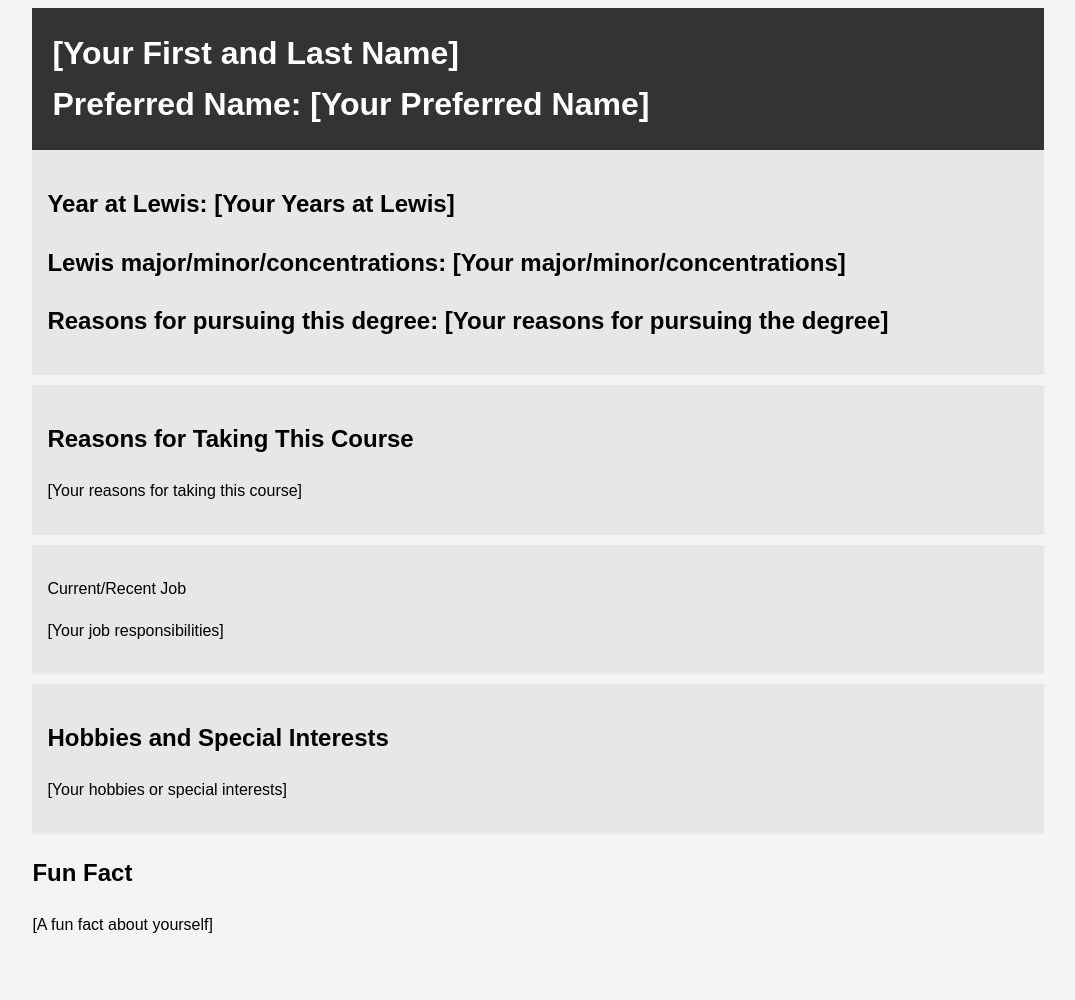
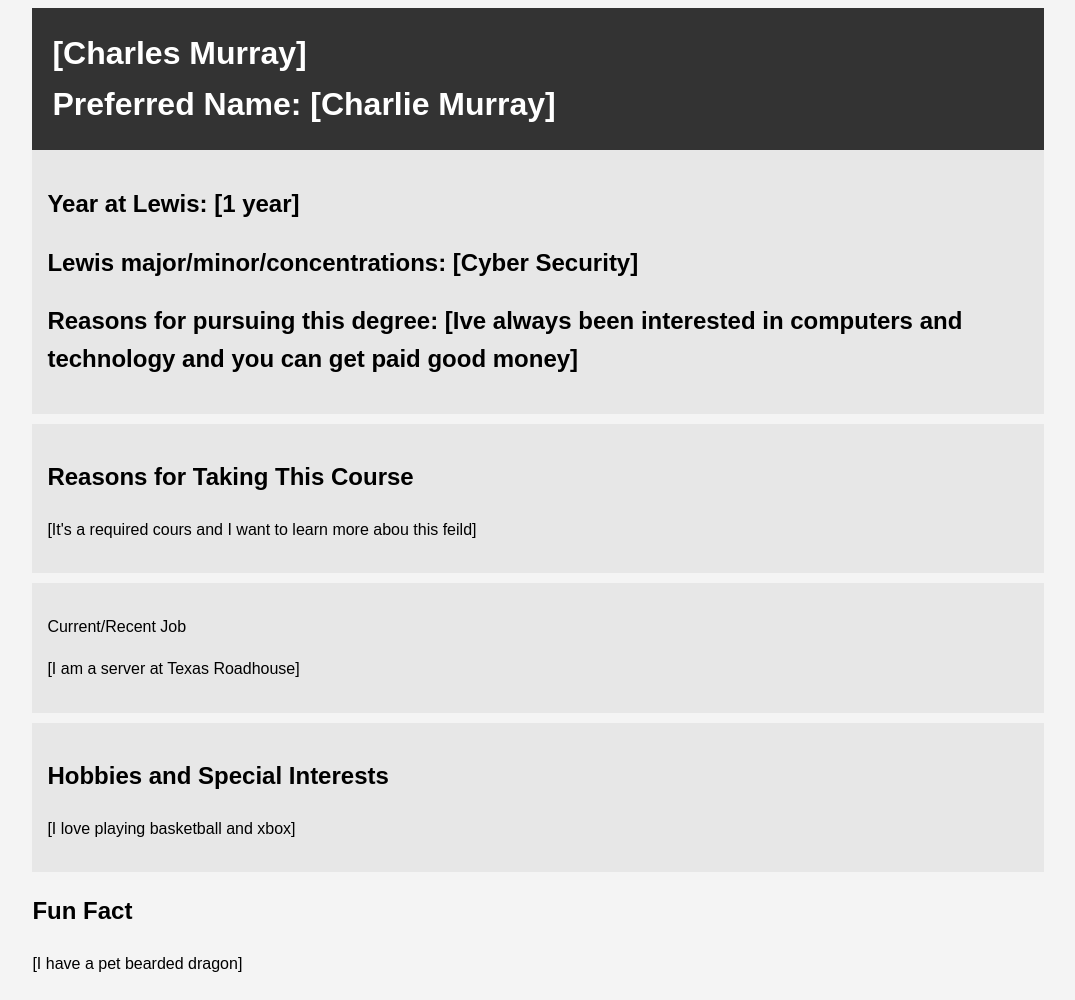
Before and after one commit to cmurray654/me, a plain HTML site: page index.html in a window 1280 px wide. Shown: the whole page, without its empty margins (102-1177 px from the left). Before the commit the page ends 962 px from the top, so only its background shows below. Drawn offline with Linux system fonts and the light colour scheme.

Commit message:
Update personal info

```diff
--- a/index.html
+++ b/index.html
@@ -31,34 +31,34 @@
 <body>
     <div class="container">
         <header class="main-info">
-            <h1>[Your First and Last Name]</h1>
-            <h1>Preferred Name: [Your Preferred Name]</h1>
+            <h1>[Charles Murray]</h1>
+            <h1>Preferred Name: [Charlie Murray]</h1>
         </header>
 
         <section class="lewis">
-			<h2>Year at Lewis: [Your Years at Lewis]</h2>
-			<h2>Lewis major/minor/concentrations: [Your major/minor/concentrations]</h2>
-			<h2>Reasons for pursuing this degree: [Your reasons for pursuing the degree]</h2>
+			<h2>Year at Lewis: [1 year]</h2>
+			<h2>Lewis major/minor/concentrations: [Cyber Security]</h2>
+			<h2>Reasons for pursuing this degree: [Ive always been interested in computers and technology and you can get paid good money]</h2>
         </section>
 
 		<section class="course">
             <h2>Reasons for Taking This Course</h2>
-            <p>[Your reasons for taking this course]</p>
+            <p>[It's a required cours and I want to learn more abou this feild]</p>
         </section>
 
 		<section class="job">
             <p>Current/Recent Job</p>
-			<p>[Your job responsibilities]</p>
+			<p>[I am a server at Texas Roadhouse]</p>
         </section>
 
         <section class="hobbies">
             <h2>Hobbies and Special Interests</h2>
-            <p>[Your hobbies or special interests]</p>
+            <p>[I love playing basketball and xbox]</p>
         </section>
 
         <section class="fun-fact">
             <h2>Fun Fact</h2>
-            <p>[A fun fact about yourself]</p>
+            <p>[I have a pet bearded dragon]</p>
         </section>
     </div>
 </body>
```
